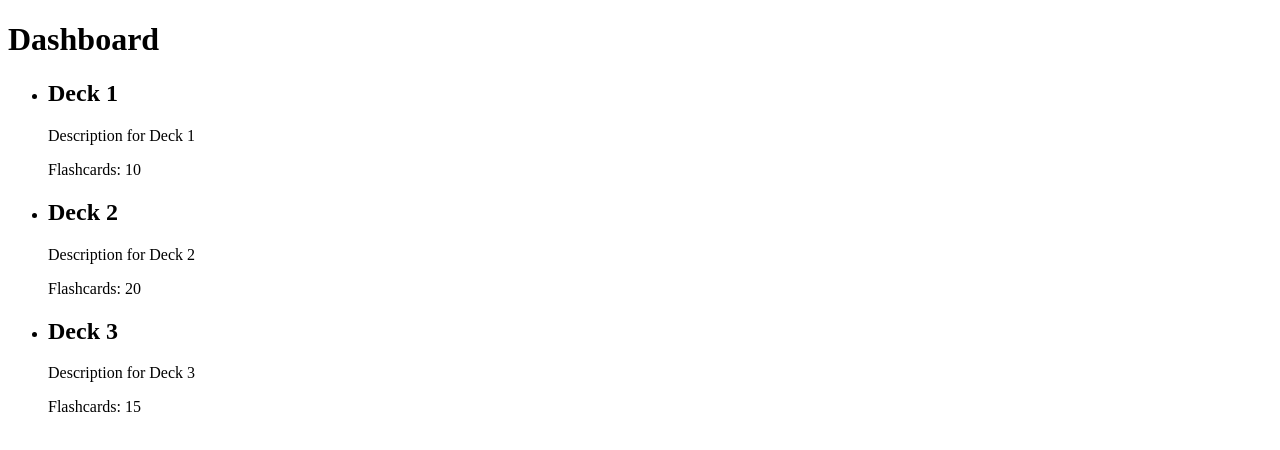
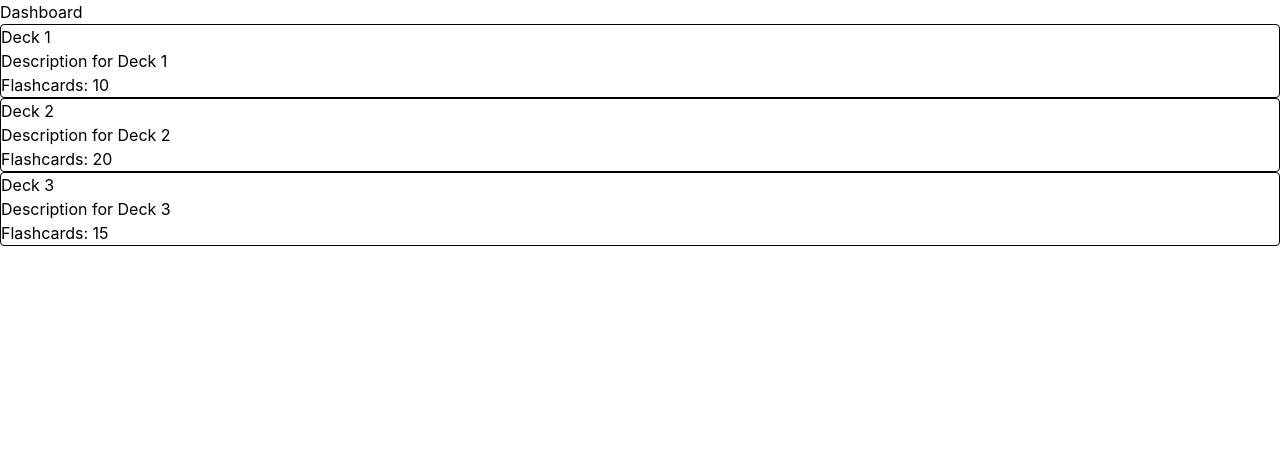
Before and after one commit to travisfriesen/devhacks2026, a React (Vite) app: page / in a window 1280 px wide. Shown: the top 450 px of the page. Built offline with nearby package versions, Linux system fonts and the light colour scheme.

Commit message:
feat: Added tailwind

```diff
--- a/package.json
+++ b/package.json
@@ -28,6 +28,7 @@
     "@electron-forge/plugin-fuses": "^7.11.1",
     "@electron-forge/plugin-vite": "^7.11.1",
     "@electron/fuses": "^1.8.0",
+    "@tailwindcss/vite": "^4.2.0",
     "@types/electron-squirrel-startup": "^1.0.2",
     "@types/react": "^19.2.14",
     "@types/react-dom": "^19.2.3",
@@ -45,11 +46,13 @@
     "vite": "^5.4.21"
   },
   "dependencies": {
+    "@tailwindcss/postcss": "^4.2.0",
     "electron-squirrel-startup": "^1.0.1",
     "react": "^19.2.4",
     "react-dom": "^19.2.4",
     "react-router-dom": "^7.13.0",
     "sqlite3": "^5.1.7",
+    "tailwindcss": "^4.2.0",
     "yaml": "^2.8.2"
   }
 }
--- a/src/index.css
+++ /dev/null
@@ -1,8 +0,0 @@
-body {
-  font-family:
-    -apple-system, BlinkMacSystemFont, 'Segoe UI', Roboto, Helvetica, Arial,
-    sans-serif;
-  margin: auto;
-  max-width: 38rem;
-  padding: 2rem;
-}
--- a/src/pages/Dashboard.tsx
+++ b/src/pages/Dashboard.tsx
@@ -1,38 +1,42 @@
-import React from 'react'
-import { useNavigate } from 'react-router-dom'
-import { IDeckCardProps } from 'src/components/DeckCard';
+import React from "react";
+import { useNavigate } from "react-router-dom";
+import { IDeckCardProps } from "src/components/DeckCard";
 
 const Dashboard = () => {
     const navigate = useNavigate();
     const decks: IDeckCardProps[] = [
         {
             deckId: 1,
-      title: 'Deck 1',
-      description: 'Description for Deck 1',
+            title: "Deck 1",
+            description: "Description for Deck 1",
             flashcardCount: 10,
-      onClick: () => navigate('/deck/1')
+            onClick: () => navigate("/deck/1"),
         },
         {
             deckId: 2,
-      title: 'Deck 2',
-      description: 'Description for Deck 2',
+            title: "Deck 2",
+            description: "Description for Deck 2",
             flashcardCount: 20,
-      onClick: () => navigate('/deck/2')
+            onClick: () => navigate("/deck/2"),
         },
         {
             deckId: 3,
-      title: 'Deck 3',
-      description: 'Description for Deck 3',
+            title: "Deck 3",
+            description: "Description for Deck 3",
             flashcardCount: 15,
-      onClick: () => navigate('/deck/3')
-    }
-  ]
+            onClick: () => navigate("/deck/3"),
+        },
+    ];
     return (
         <div>
             <h1>Dashboard</h1>
             <ul>
-        {decks.map(deck => (
-          <li role="button" key={deck.deckId} onClick={deck.onClick}>
+                {decks.map((deck) => (
+                    <li
+                        className="border rounded p-4 mb-4 cursor-pointer hover:bg-gray-100"
+                        role="button"
+                        key={deck.deckId}
+                        onClick={deck.onClick}>
                         <h2>{deck.title}</h2>
                         <p>{deck.description}</p>
                         <p>Flashcards: {deck.flashcardCount}</p>
@@ -40,7 +44,7 @@ const Dashboard = () => {
                 ))}
             </ul>
         </div>
-  )
-}
+    );
+};
 
-export default Dashboard
+export default Dashboard;
--- a/src/theme/index.css
+++ b/src/theme/index.css
@@ -0,0 +1,7 @@
+@import "tailwindcss";
+
+* {
+  margin: 0;
+  padding: 0;
+  box-sizing: border-box;
+}
```
Also changed, not shown: src/renderer.tsx (+6 -6 lines), vite.renderer.config.mts, 1 other file (tests, documents, lock files or other folders). Lines whose indentation alone changed are shown as unchanged.
